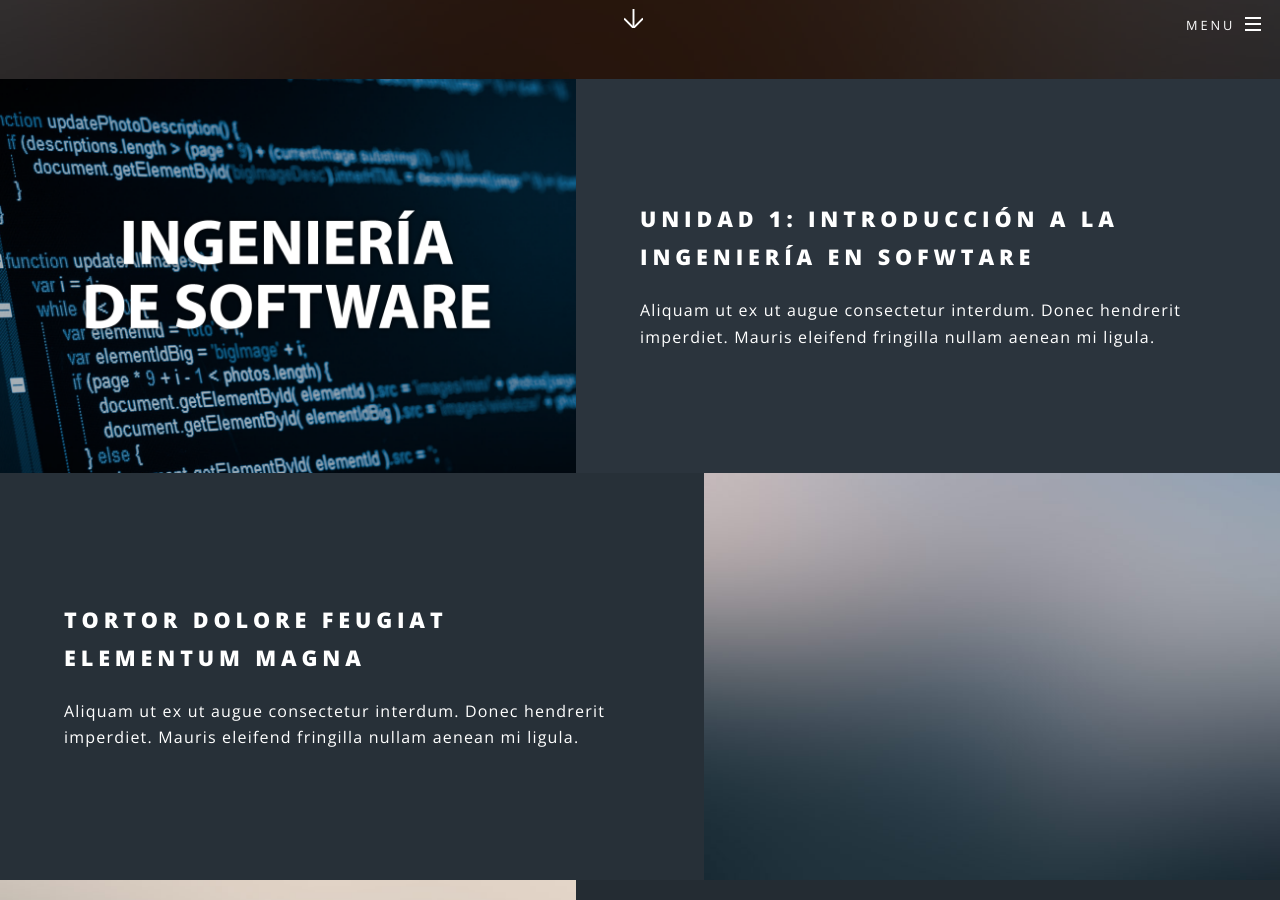
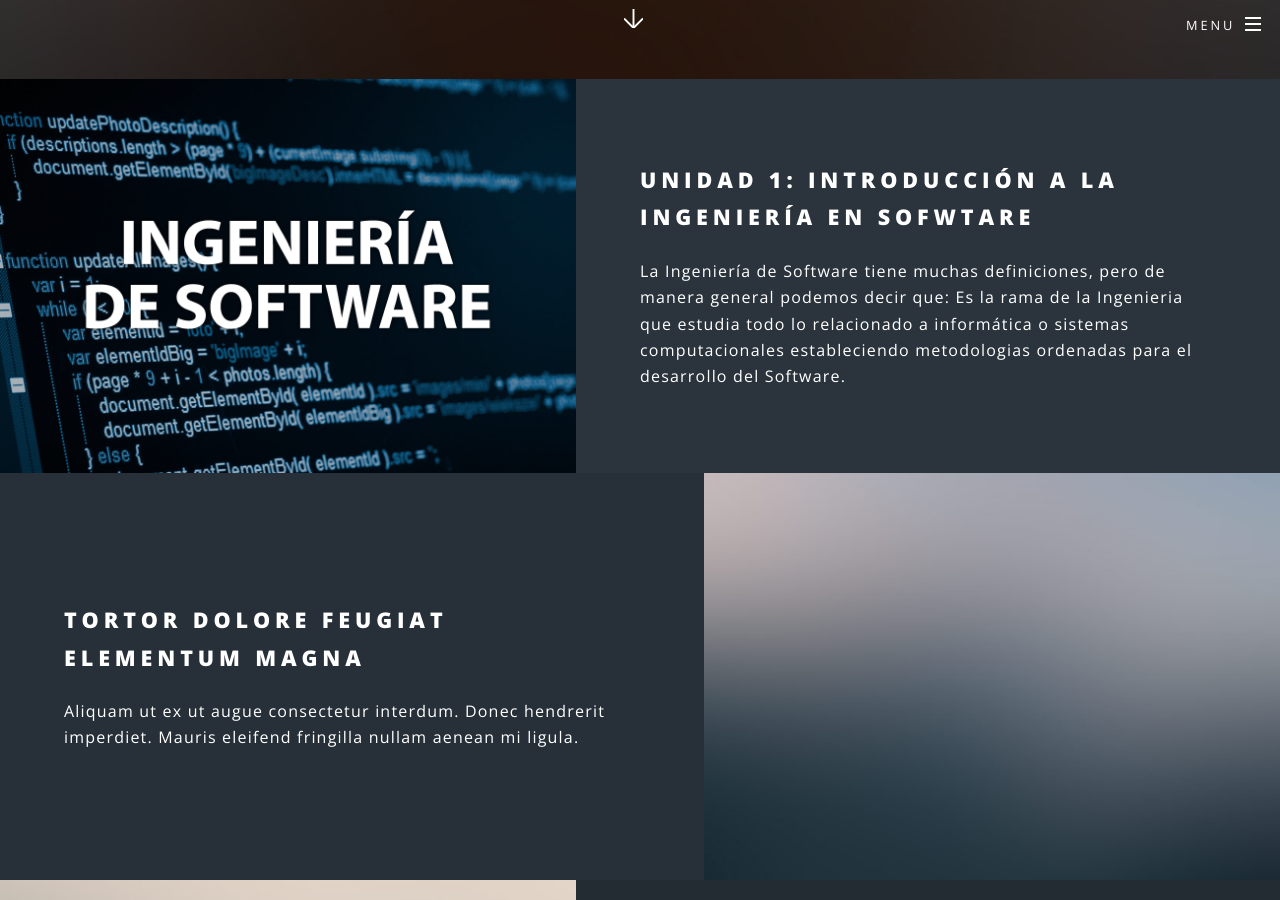
Before and after one commit to Vico2001/hix2, a Jekyll site: the page built from index.html, in a window 1280 px wide and 900 px high, scrolled down 821 px. Built offline with Jekyll 4.4.1, drawn with Linux system fonts in a browser that asks for light colours.

Commit message:
Update index.html

```diff
--- a/index.html
+++ b/index.html
@@ -19,7 +19,8 @@ layout: landing
 							<a href="unidad_1.html">
 								<h2>Unidad 1: Introducción a la<br />
 								Ingeniería en Sofwtare</h2> </a>
-								<p>Aliquam ut ex ut augue consectetur interdum. Donec hendrerit imperdiet. Mauris eleifend fringilla nullam aenean mi ligula.</p>
+								<p>La Ingeniería de Software tiene muchas definiciones, pero de manera general podemos decir que: Es la rama de la Ingenieria </br>
+								que estudia todo lo relacionado a informática o sistemas computacionales estableciendo metodologias ordenadas para el desarrollo del Software.</p>
 							</div>
 						</section>
 						<section class="spotlight">
```
